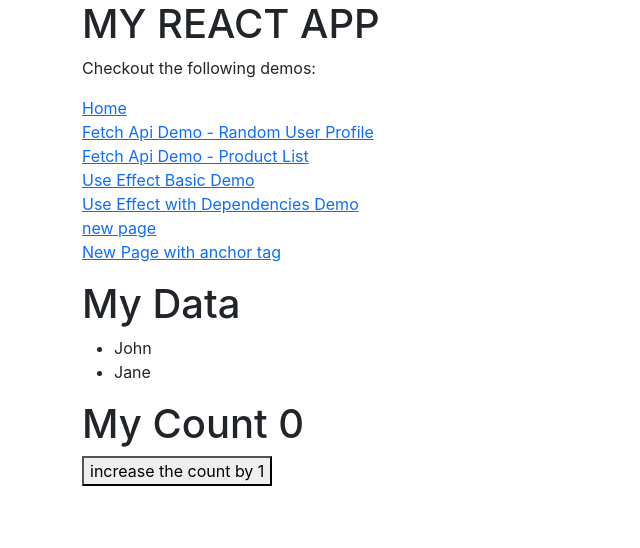
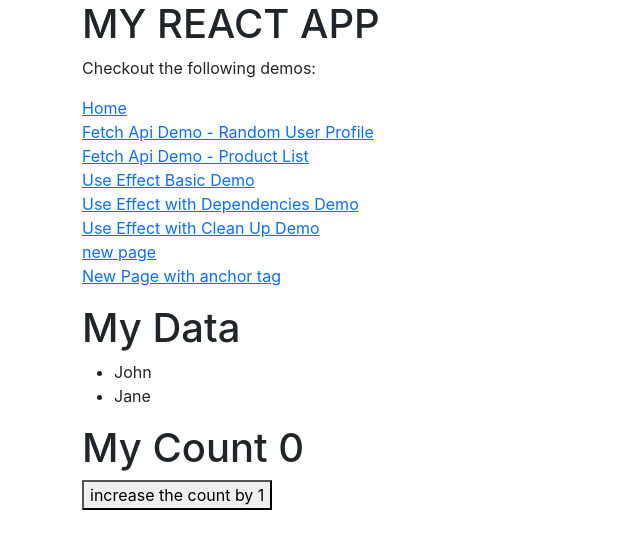
Before and after one commit to dbvu99/CTD-useEffect-demos, a React (Create React App) app: page /use-effect-with-dependencies-demo in a window 1280 px wide. Shown: the top 548 px of the page, without its empty margins (0-640 px from the left). Built offline with nearby package versions, Linux system fonts and the light colour scheme.

Commit message:
useEffect with clean up demo

```diff
--- a/src/App.js
+++ b/src/App.js
@@ -5,6 +5,7 @@
 import FetchApi from "./fetch-api-demos/FetchApi"
 import UseEffect1Component from "./use-effect-demos/UseEffect1Component"
 import UseEffect2Component from "./use-effect-demos/UseEffect2Component"
+import UseEffectWithCleanUp from "./use-effect-demos/UseEffectWithCleanUp"
 
 const fetchApiDemoItem = {
   path: "/fetch-api-demo-random-user-profile",
@@ -24,6 +25,11 @@
 const useEffectBasicDemo2 = {
   path: "/use-effect-with-dependencies-demo",
   title: "Use Effect with Dependencies Demo",
+}
+
+const useEffectWithCleanUp = {
+  path: "/use-effect-with-clean-up-demo",
+  title: "Use Effect with Clean Up Demo",
 }
 
 function App() {
@@ -49,6 +55,9 @@
             <Link to={useEffectBasicDemo2.path}>{useEffectBasicDemo2.title}</Link>
           </li>
           <li>
+            <Link to={useEffectWithCleanUp.path}>{useEffectWithCleanUp.title}</Link>
+          </li>
+          <li>
             <Link to="/new-page">new page</Link>
           </li>
           <li>
@@ -61,6 +70,7 @@
           <Route path={fetchApiDemoItem2.path} element={<FetchApi2ndDemo />}></Route>
           <Route path={useEffectBasicDemo.path} element={<UseEffect1Component />}></Route>
           <Route path={useEffectBasicDemo2.path} element={<UseEffect2Component />}></Route>
+          <Route path={useEffectWithCleanUp.path} element={<UseEffectWithCleanUp />}></Route>
           {/* this is how we create new page */}
           <Route
             path="/new-page"
--- /dev/null
+++ b/src/use-effect-demos/UseEffectWithCleanUp.js
@@ -0,0 +1,28 @@
+import React, { useEffect, useState } from "react"
+
+function UseEffectWithCleanUp() {
+  // realtime - is when component automatically fetch the data when there is a change in the database with having to refresh the component
+
+  // if you are working with a realtime api, make sure you have a proper way to clean up the api to avoid bad behaviors in your application
+
+  const [second, setSecond] = useState(0)
+
+  useEffect(() => {
+    console.log("component mounted!!!")
+
+    const myInterval = setInterval(() => {
+      console.log("hello")
+      setSecond((previousState) => {
+        return previousState + 1
+      })
+    }, 1000)
+
+    return () => {
+      clearInterval(myInterval)
+    }
+  })
+
+  return <div>It has been {second} seconds since I mounted this component</div>
+}
+
+export default UseEffectWithCleanUp
```
